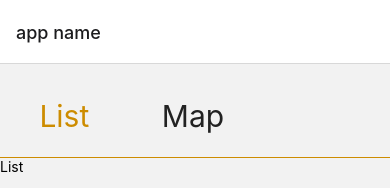
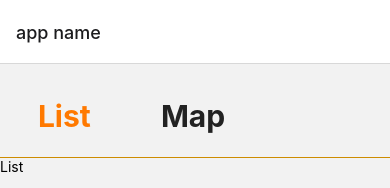
Before and after one commit to AlinaVarkki/AthenaHack-FoodMe, a React Native app: screen / in a window 390 px wide. Shown: the top 188 px of the page. Built offline with nearby package versions, Linux system fonts and the light colour scheme.

Commit message:
changed menu style

```diff
--- a/Components/UpperMenuButton.js
+++ b/Components/UpperMenuButton.js
@@ -6,7 +6,7 @@ const UpperMenuButton = ({callback, text, color}) => {
     return (
         <TouchableWithoutFeedback onPress={callback}>
             <View style={styles.wordButton} >
-                <Text style={{color: color, fontSize: 30}}>{text}</Text>
+                <Text style={{color: color, fontSize: 30, fontWeight: "bold"}}>{text}</Text>
             </View>
         </TouchableWithoutFeedback>
     );
--- a/Views/FeedScreen.js
+++ b/Views/FeedScreen.js
@@ -26,8 +26,8 @@ const FeedScreen = () => {
     return (
         <>
             <View style={styles.topNav}>
-                    <UpperMenuButton name="home" text="List" callback={()=>changeChosen("ListView")} color={chosen === "ListView" ? ColorPalette.darkOrange : ColorPalette.darkgrey}/>
-                    <UpperMenuButton name="home" text="Map" callback={()=>changeChosen("MapView")} color={chosen === "MapView" ? ColorPalette.darkOrange : ColorPalette.darkgrey}/>
+                    <UpperMenuButton name="home" text="List" callback={()=>changeChosen("ListView")} color={chosen === "ListView" ? ColorPalette.orange : ColorPalette.darkgrey}/>
+                    <UpperMenuButton name="home" text="Map" callback={()=>changeChosen("MapView")} color={chosen === "MapView" ? ColorPalette.orange : ColorPalette.darkgrey}/>
             </View>
                 {content()}
         </>
```
